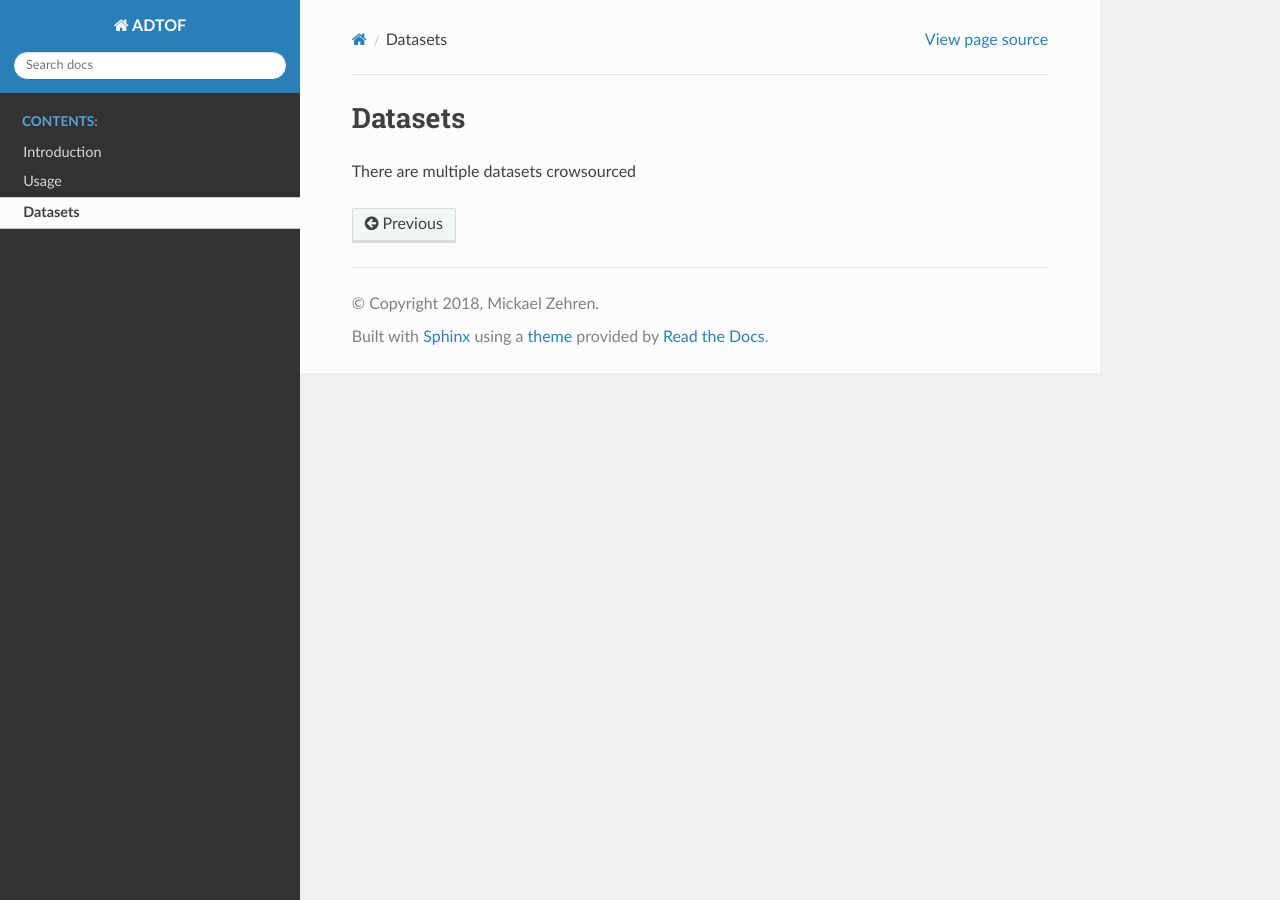
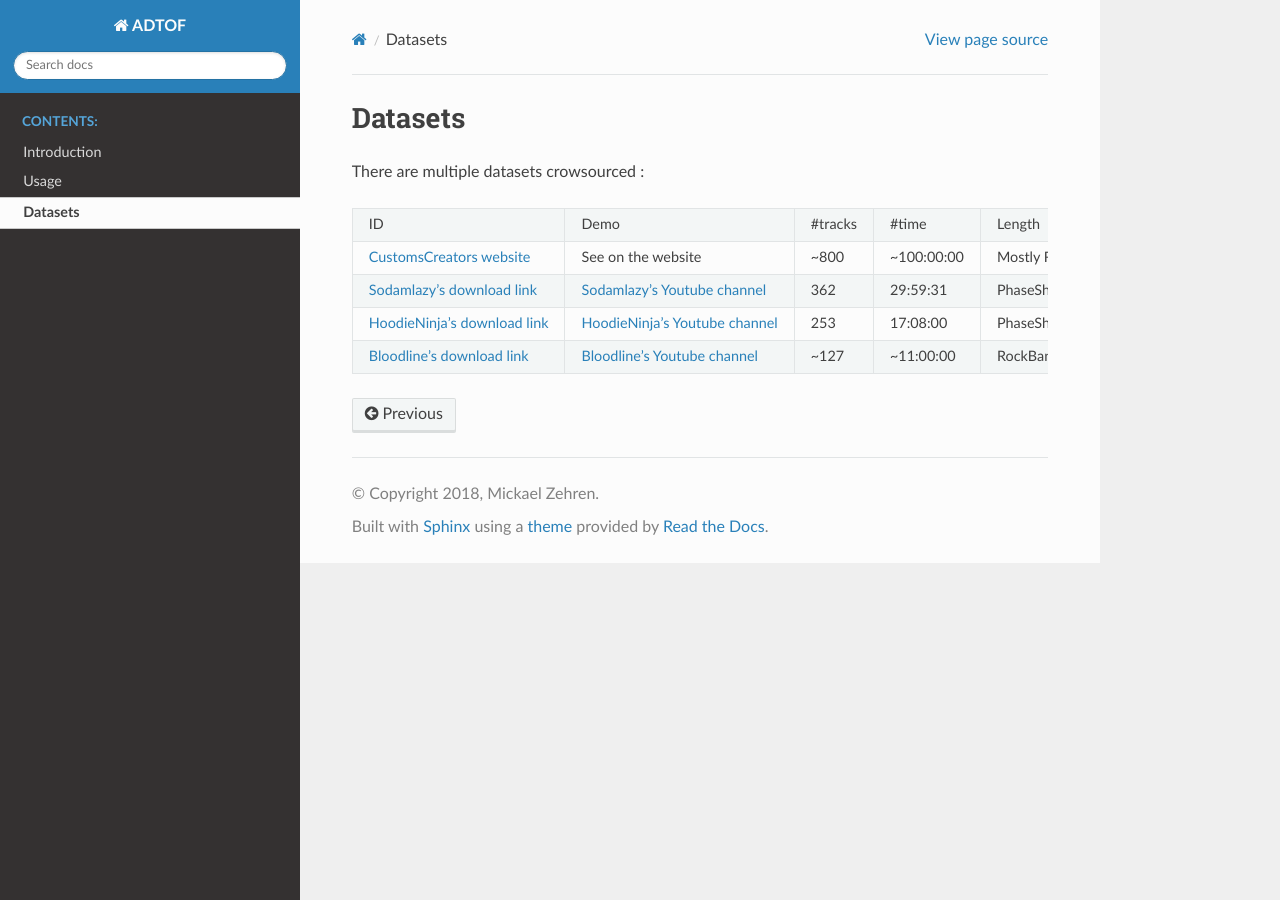
Before and after one commit to MZehren/ADTOF, a Sphinx documentation site: the page built from docs/datasets.rst, in a window 1280 px wide. Built offline with Sphinx 7.4.7 and the Read the Docs theme 2.0.0, drawn with Linux system fonts in a browser that asks for light colours.

```diff
--- a/docs/datasets.rst
+++ b/docs/datasets.rst
@@ -1,4 +1,25 @@
 Datasets
 ========
 
-There are multiple datasets crowsourced
+There are multiple datasets crowsourced :
+
++--------------------------------+----------------------------------+---------+------------+-----------------------+--------------------------------------------------------------------------------------+
+| ID                             | Demo                             | #tracks | #time      | Length                | Note                                                                                 |
++--------------------------------+----------------------------------+---------+------------+-----------------------+--------------------------------------------------------------------------------------+
+| `CustomsCreators website`_     | See on the website               | ~800    | ~100:00:00 | Mostly RockBand       | Variable quality. The annotations are meant for the gameplay more than to be exact.  |
++--------------------------------+----------------------------------+---------+------------+-----------------------+--------------------------------------------------------------------------------------+
+| `Sodamlazy's download link`_   | `Sodamlazy's Youtube channel`_   | 362     | 29:59:31   | PhaseShift            | Very precise annotations. Mosty rock / metal tracks.                                 |
++--------------------------------+----------------------------------+---------+------------+-----------------------+--------------------------------------------------------------------------------------+
+| `HoodieNinja's download link`_ | `HoodieNinja's Youtube channel`_ | 253     | 17:08:00   | PhaseShift            | Good annotations but very technical tracks. Mostly metal tracks.                     |
++--------------------------------+----------------------------------+---------+------------+-----------------------+--------------------------------------------------------------------------------------+
+| `Bloodline's download link`_   | `Bloodline's Youtube channel`_   | ~127    | ~11:00:00  | RockBand & PhaseShift | Good annotations. Mostly rock tracks.                                                |
++--------------------------------+----------------------------------+---------+------------+-----------------------+--------------------------------------------------------------------------------------+
+
+
+.. _CustomsCreators website: http://customscreators.com/index.php?/page/index.html?sort_col=rating_value&sort_order=desc
+.. _Sodamlazy's download link: https://www.dropbox.com/sh/19xlrcw87uvyqdt/AACWTm2Th-yL6FAwOgy8glcya
+.. _HoodieNinja's download link: https://mega.nz/#F!BrBmGDpB!FutiGD3EBycI69EIVWB55Q
+.. _Bloodline's download link: https://mega.nz/#F!vUIzyKAL!Nbc1rswviKKa5WbcWk5Z1g
+.. _Sodamlazy's Youtube channel: https://www.youtube.com/channel/UCK7zmooWgENeCFercRJT51A
+.. _HoodieNinja's Youtube channel: https://www.youtube.com/channel/UCIJc_NHELwJktUpskj6TbcA/videos
+.. _Bloodline's Youtube channel: https://www.youtube.com/user/xBLooDLiNEx808x/about
```
Also changed, not shown: docs/introduction.rst (+38 -7 lines), docs/usage.rst (+13 -9 lines), 2 other files.
